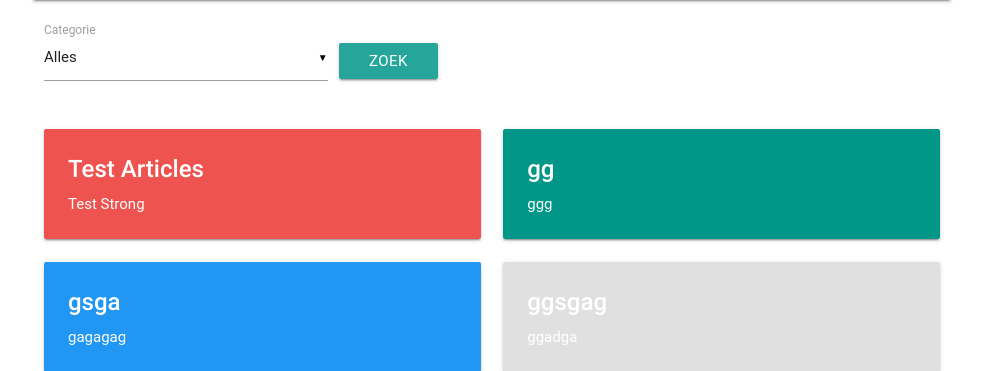
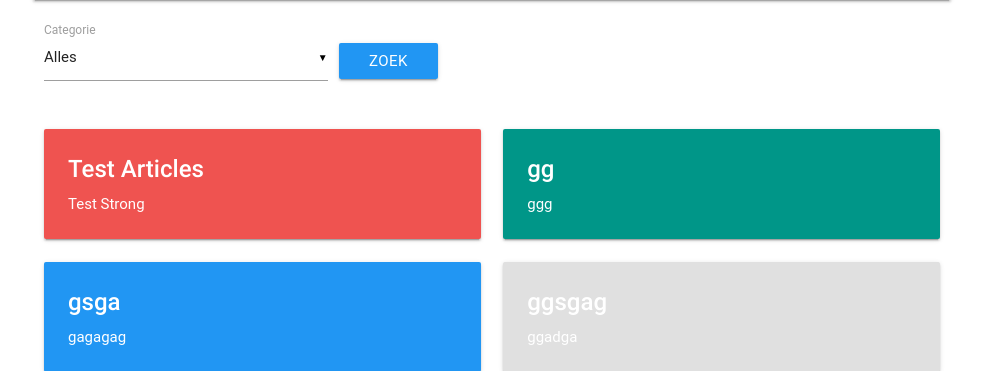
Before and after one commit to twanh/jouwprivacy, a Django app: template info/templates/info/articles/index.html in a window 1280 px wide. Shown: the part 158-529 px from the top of the page, without its empty margins (148-1131 px from the left). Run offline with Django 3.2, Linux system fonts and the light colour scheme; the template is opened without the code that fills it: values that come from a table or form of the project are taken from there, others are empty; data comes from the database, SQL or seed files in the repository; parts of the project's set-up code (start-up, migrations or seed data) failed here and were passed over; some libraries are stand-ins or nearby versions; some web fonts are replaced.

Commit message:
Changed btn color to blue

```diff
--- a/info/templates/info/articles/index.html
+++ b/info/templates/info/articles/index.html
@@ -30,7 +30,7 @@
                     </select>
                     <label>Categorie</label>
                   </div><br>
-                  <a href="#" class="btn" id="search_btn">Zoek</a>
+                  <a href="#" class="btn blue" id="search_btn">Zoek</a>
             </div>
         </div>
         {# Displays all articles #}
```
